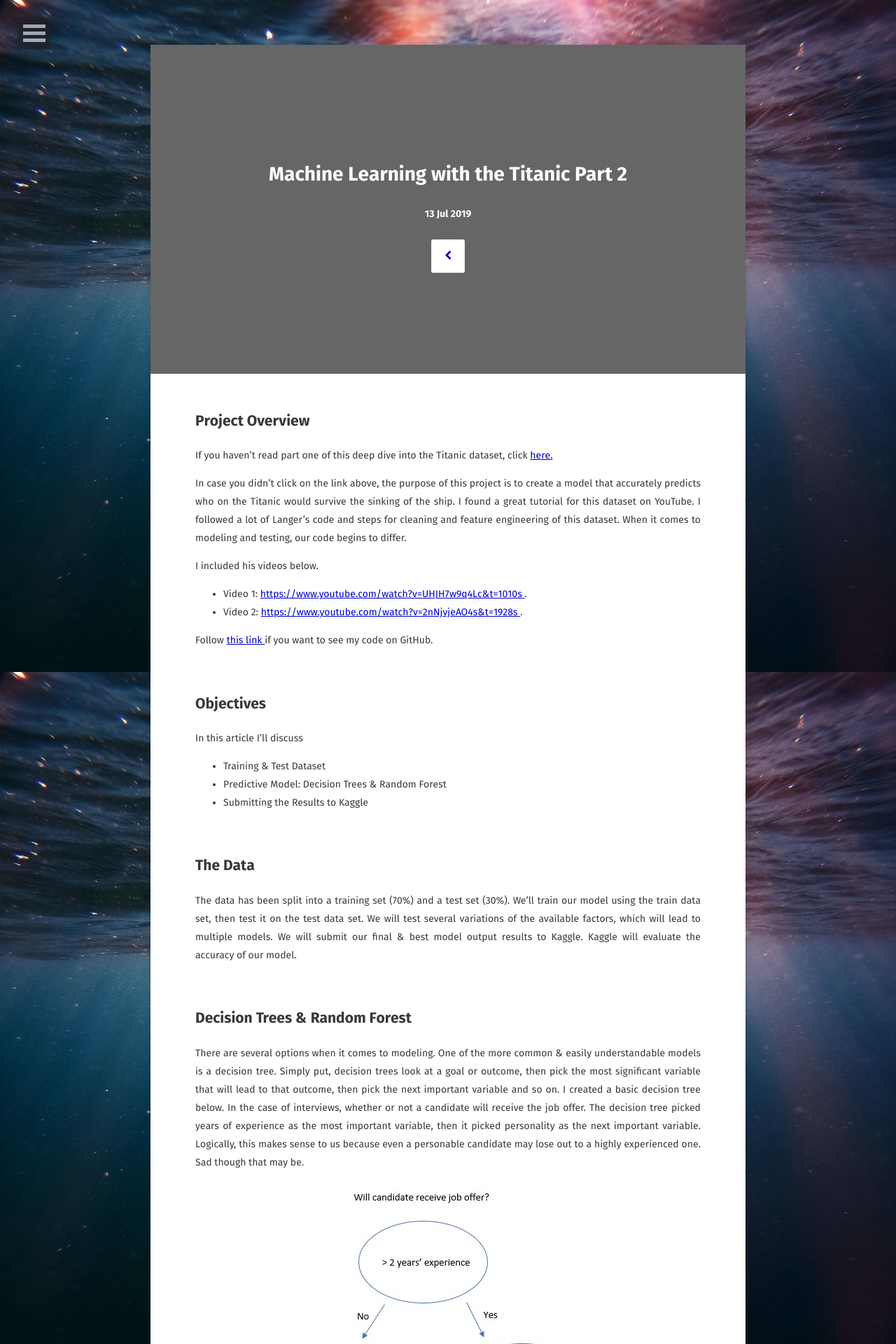
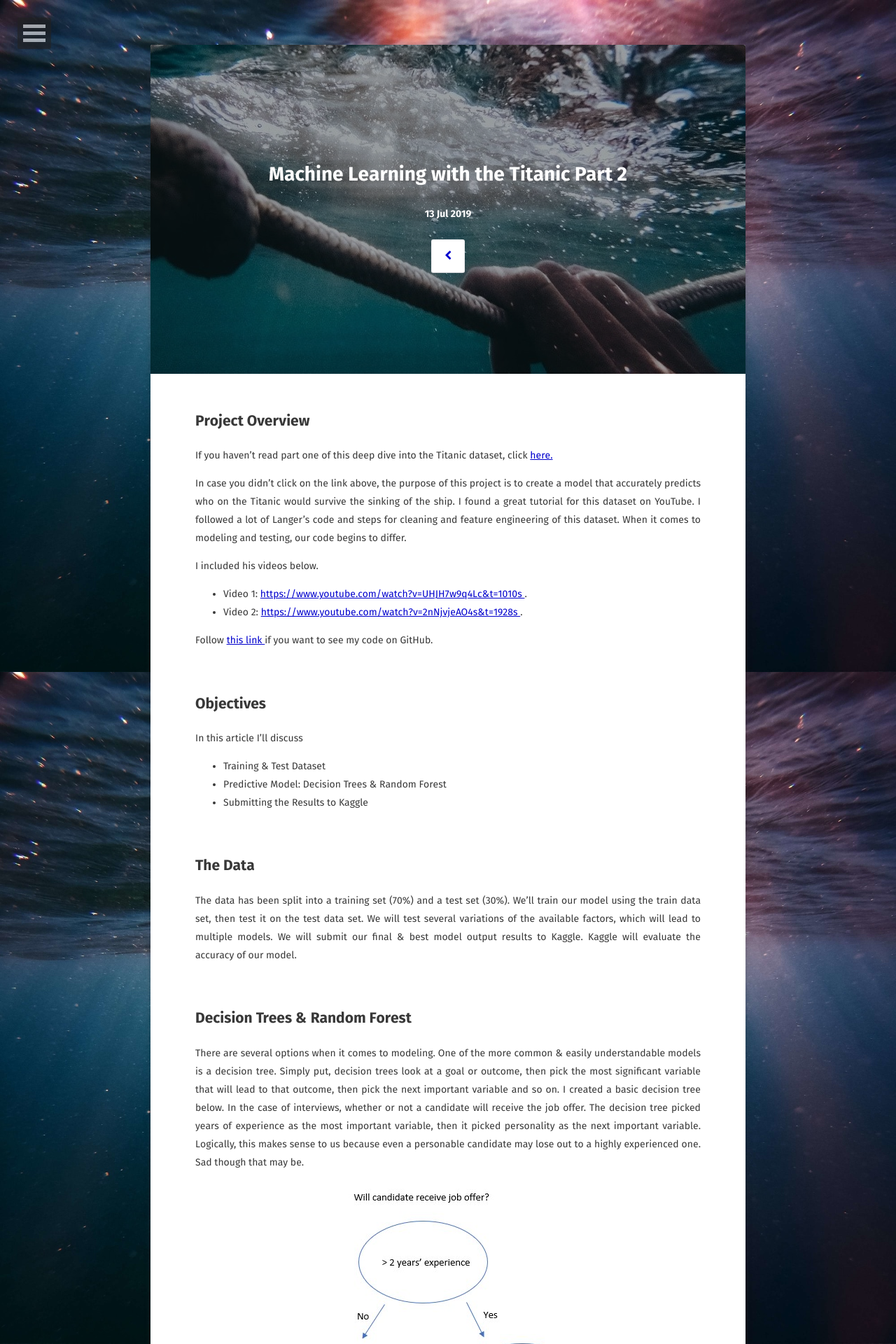
Before and after one commit to sarahschirduan/sarahschirduan.github.io, a Jekyll site: the page built from _posts/2019-06-15-titanic-part2.md, in a window 1280 px wide. Shown: the top 1920 px of the page at 70% size. Built offline with Jekyll 4.4.1, drawn with Linux system fonts in a browser that asks for light colours; some web fonts are replaced.

Commit message:
Update 2019-06-15-titanic-part2.md

```diff
--- a/_posts/2019-06-15-titanic-part2.md
+++ b/_posts/2019-06-15-titanic-part2.md
@@ -3,7 +3,7 @@ layout: post
 title: "Machine Learning with the Titanic Part 2"
 date: 2019-07-13
 excerpt: "Exploring the Titanic Passengers Dataset Part 2"
-feature: /assets/img/2titanic999.jpg
+feature: /assets/img/2titanic.999.jpg
 tags: [website, post, projects]
 comments: true
 ---
```
